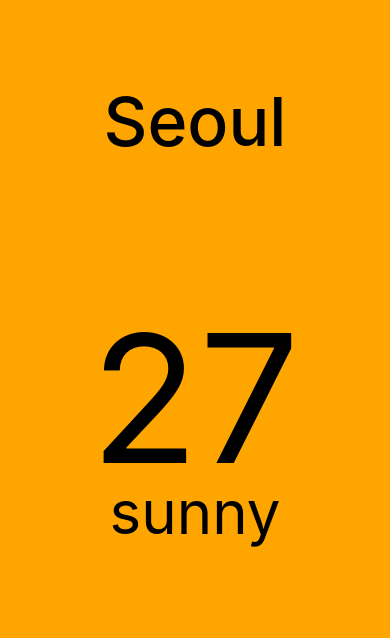
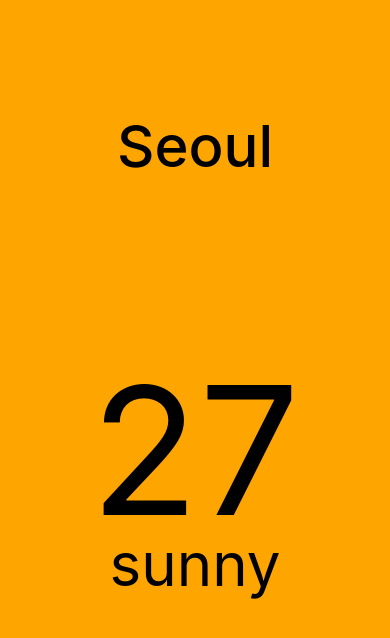
Before and after one commit to hoyeol0513/react_native_practice_nomad, a React Native app: screen / in a window 390 px wide. Shown: the top 638 px of the page. Built offline with nearby package versions, Linux system fonts and the light colour scheme.

Commit message:
Weather scrollView, paging setting

```diff
--- a/App.js
+++ b/App.js
@@ -1,4 +1,6 @@
-import { StyleSheet, Text, View } from "react-native";
+import { StyleSheet, Text, View, ScrollView, Dimensions } from "react-native";
+
+const { width: SCREEN_WIDTH } = Dimensions.get("window");
 
 export default function App() {
   return (
@@ -6,12 +8,33 @@
       <View style={styles.city}>
         <Text style={styles.cityName}>Seoul</Text>
       </View>
-      <View style={styles.weather}>
+      <ScrollView
+        pagingEnabled
+        horizontal
+        showsHorizontalScrollIndicator={false}
+        contentContainerStyle={styles.weather}
+      >
         <View style={styles.day}>
           <Text style={styles.temp}>27</Text>
           <Text style={styles.description}>sunny</Text>
         </View>
-      </View>
+        <View style={styles.day}>
+          <Text style={styles.temp}>27</Text>
+          <Text style={styles.description}>sunny</Text>
+        </View>
+        <View style={styles.day}>
+          <Text style={styles.temp}>27</Text>
+          <Text style={styles.description}>sunny</Text>
+        </View>
+        <View style={styles.day}>
+          <Text style={styles.temp}>27</Text>
+          <Text style={styles.description}>sunny</Text>
+        </View>
+        <View style={styles.day}>
+          <Text style={styles.temp}>27</Text>
+          <Text style={styles.description}>sunny</Text>
+        </View>
+      </ScrollView>
     </View>
   );
 }
@@ -27,15 +50,12 @@
     alignItems: "center",
   },
   cityName: {
-    fontSize: 68,
+    fontSize: 58,
     fontWeight: "500",
   },
-  weather: {
-    flex: 3,
-  },
+  weather: {},
   day: {
-    flex: 1,
-
+    width: SCREEN_WIDTH,
     alignItems: "center",
   },
   temp: {
```
